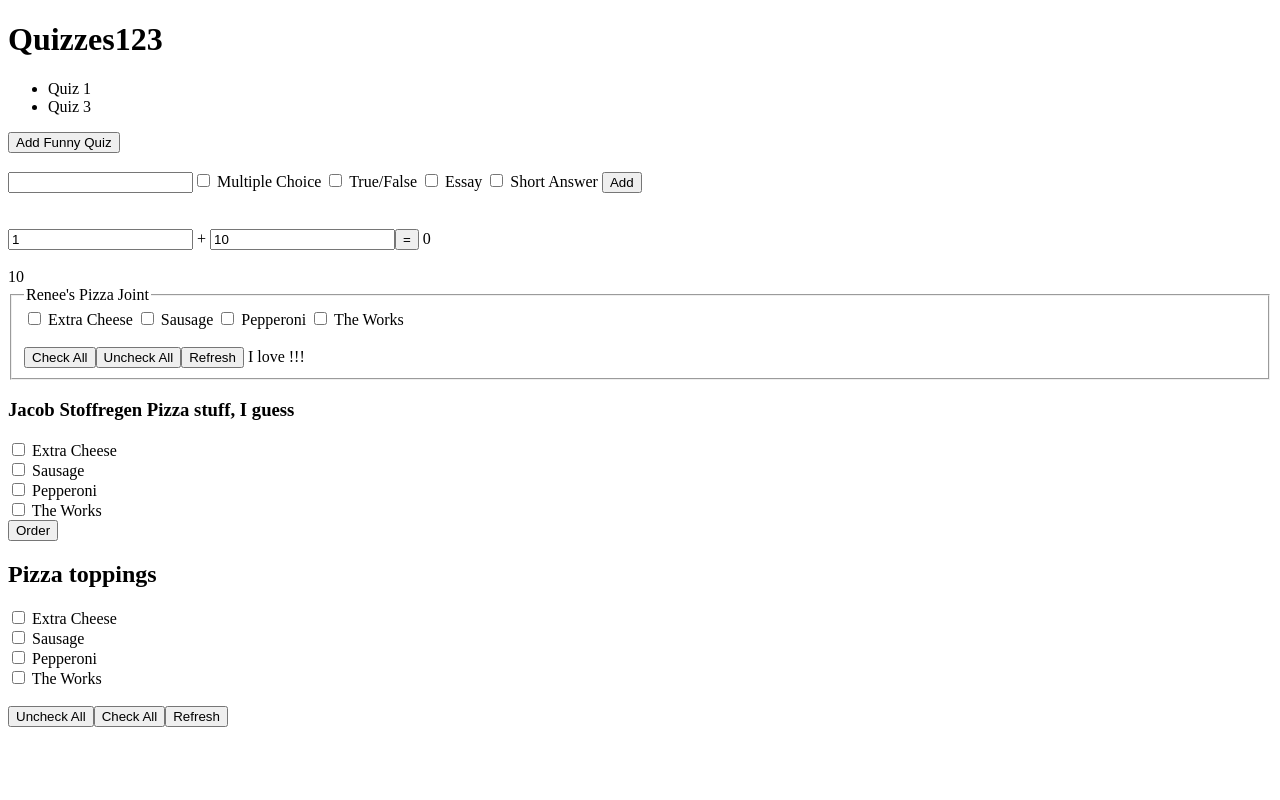
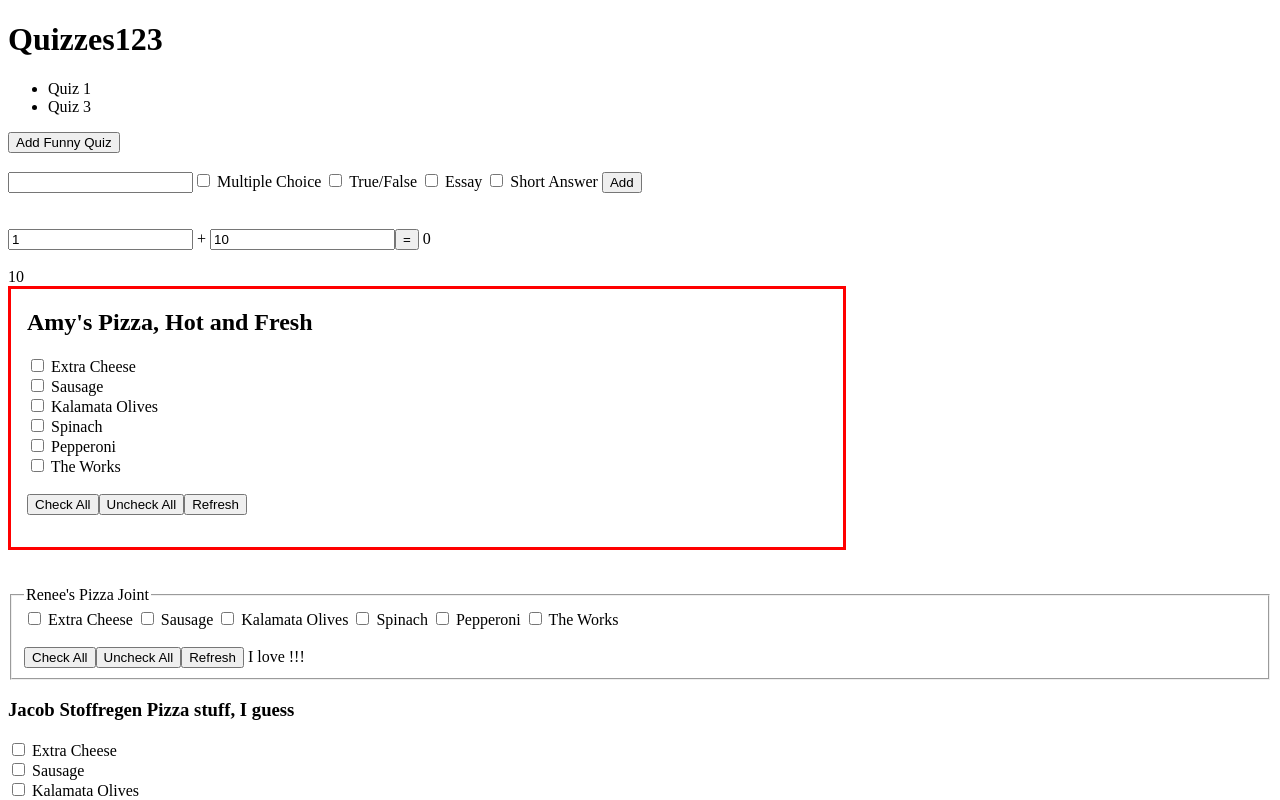
Before and after one commit to 2018-spring-mjs-th/week-two-a, an Angular app: page / in a window 1280 px wide. Shown: the top 800 px of the page. Built offline with nearby package versions, Linux system fonts and the light colour scheme.

Commit message:
Adding Amy's component

```diff
--- /dev/null
+++ b/src/app/aknapp-pizza-toppings/aknapp-pizza-toppings.component.css
@@ -0,0 +1,6 @@
+div {
+
+    width: 50em;
+    border: .2em solid red;
+    padding: 0 1em 2em;
+}
--- /dev/null
+++ b/src/app/aknapp-pizza-toppings/aknapp-pizza-toppings.component.html
@@ -0,0 +1,19 @@
+<div>
+  <span><h2>Amy's Pizza, Hot and Fresh</h2></span>
+
+<span *ngFor = 'let pt of toppingTypes'>
+  <label>
+    <input type="checkbox" [(ngModel)]='pt.checked' />
+
+    {{ pt.name }}
+    <br />
+  </label>
+</span>
+<span>
+  <br />
+  <button type="button" (click)="checkAll()">Check All</button>
+  <button type="button" (click)="checkNone()">Uncheck All</button>
+  <button type="button" (click)="refresh()">Refresh</button> {{toppingChoices}}
+
+</span>
+</div>
--- /dev/null
+++ b/src/app/aknapp-pizza-toppings/aknapp-pizza-toppings.component.ts
@@ -0,0 +1,47 @@
+import { Component, OnInit } from '@angular/core';
+import { PizzaToppingsService } from '../pizza-toppings.service';
+
+interface toppingType {
+  name: string;
+  checked: boolean;
+}
+
+@Component({
+  selector: 'aknapp-pizza-toppings',
+  templateUrl: './aknapp-pizza-toppings.component.html',
+  styleUrls: ['./aknapp-pizza-toppings.component.css']
+})
+export class AknappPizzaToppingsComponent implements OnInit {
+
+  constructor(private ptService: PizzaToppingsService) { }
+
+  public toppingTypes: toppingType[];
+  public toppingChoices: string;
+
+  ngOnInit() {
+    this.toppingTypes = this.ptService.getAvailablePizzaToppings()
+    .map(x => ({ name: x, checked: false }));
+  }
+
+  public checkAll() {
+    this.toppingTypes = this.ptService.getAvailablePizzaToppings()
+    .map(x => ({ name: x, checked: true }));
+  }
+
+  public checkNone() {
+    this.toppingTypes = this.ptService.getAvailablePizzaToppings()
+    .map(x => ({ name: x, checked: false }));
+
+  }
+
+  public refresh() {
+    this.toppingChoices = "I love ";
+    this.toppingChoices += this.toppingTypes
+    .filter(x => x.checked)
+    .map(x => x.name)
+    .join(', ');
+    this.toppingChoices += "!!!";
+
+  }
+
+}
--- a/src/app/app.component.html
+++ b/src/app/app.component.html
@@ -46,6 +46,10 @@
   {{ number2 }}
 </div>
 <div>
+  <aknapp-pizza-toppings></aknapp-pizza-toppings>
+</div>
+<br /><br />
+<div>
   <rgrittner-pizza-toppings></rgrittner-pizza-toppings>
 </div>
 <div>
--- a/src/app/app.module.ts
+++ b/src/app/app.module.ts
@@ -9,6 +9,7 @@ import { FormsModule } from '@angular/forms';
 import { QuestionTypesService } from './question-types.service';
 import { PizzaToppingsService } from './pizza-toppings.service';
 import { QuestionTypesComponent } from './question-types/question-types.component';
+import { AknappPizzaToppingsComponent } from './aknapp-pizza-toppings/aknapp-pizza-toppings.component';
 import { RgrittnerPizzaToppingsComponent } from './rgrittner-pizza-toppings/rgrittner-pizza-toppings.component';
 import { JStoffComponentComponent } from './j-stoff-component/j-stoff-component.component';
 import { PizzaToppingsComponent } from './pizza-toppings/pizza-toppings.component';
@@ -18,6 +19,7 @@ import { PizzaToppingsComponent } from './pizza-toppings/pizza-toppings.componen
   declarations: [
     AppComponent,
     QuestionTypesComponent,
+    AknappPizzaToppingsComponent,
     RgrittnerPizzaToppingsComponent,
     JStoffComponentComponent,
     PizzaToppingsComponent
--- a/src/app/pizza-toppings.service.ts
+++ b/src/app/pizza-toppings.service.ts
@@ -9,6 +9,8 @@ export class PizzaToppingsService {
     return [
       "Extra Cheese"
       , "Sausage"
+      , "Kalamata Olives"
+      , "Spinach"
       , "Pepperoni"
       , "The Works"
     ];
```
Also changed, not shown: 1 other file (tests, documents, lock files or other folders).
